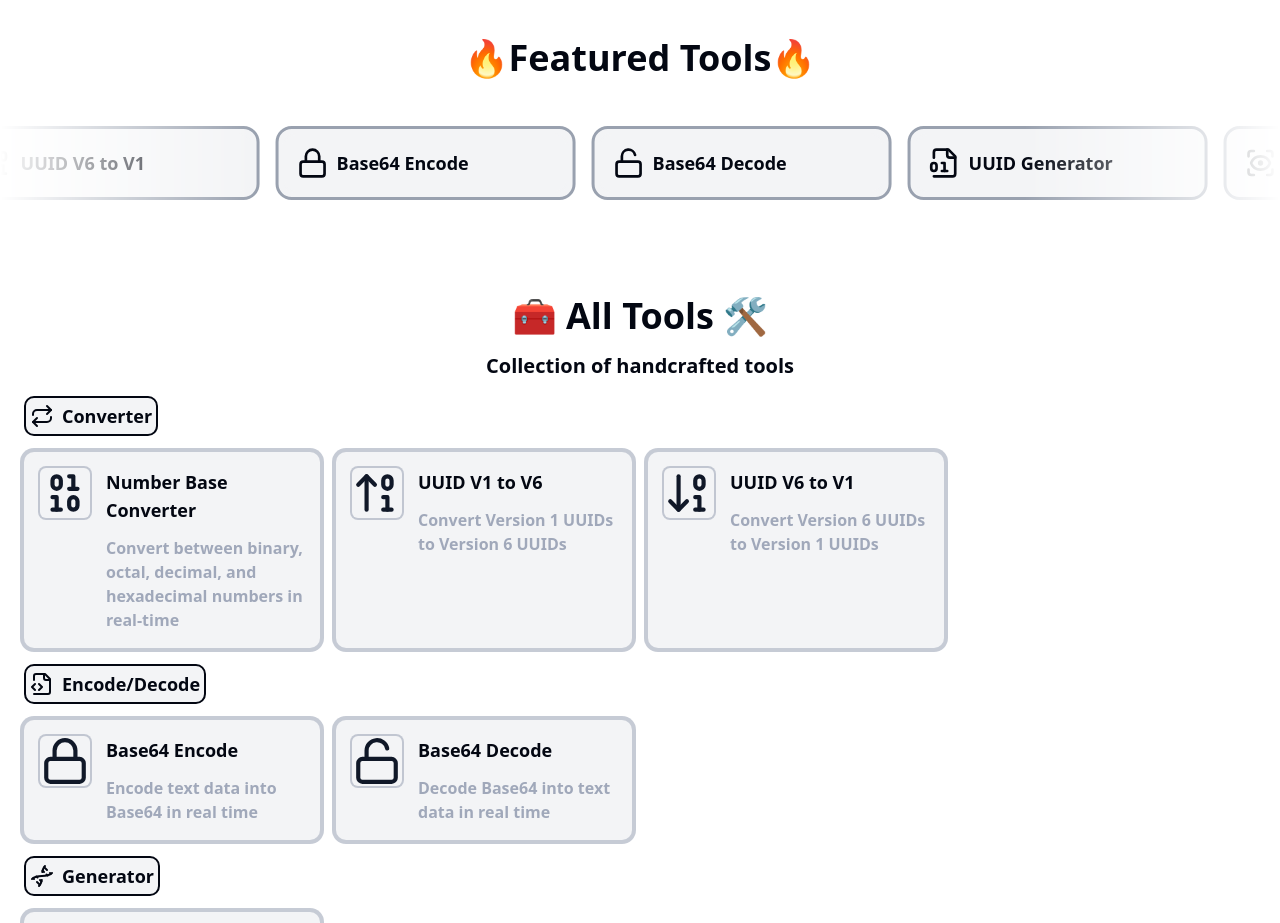
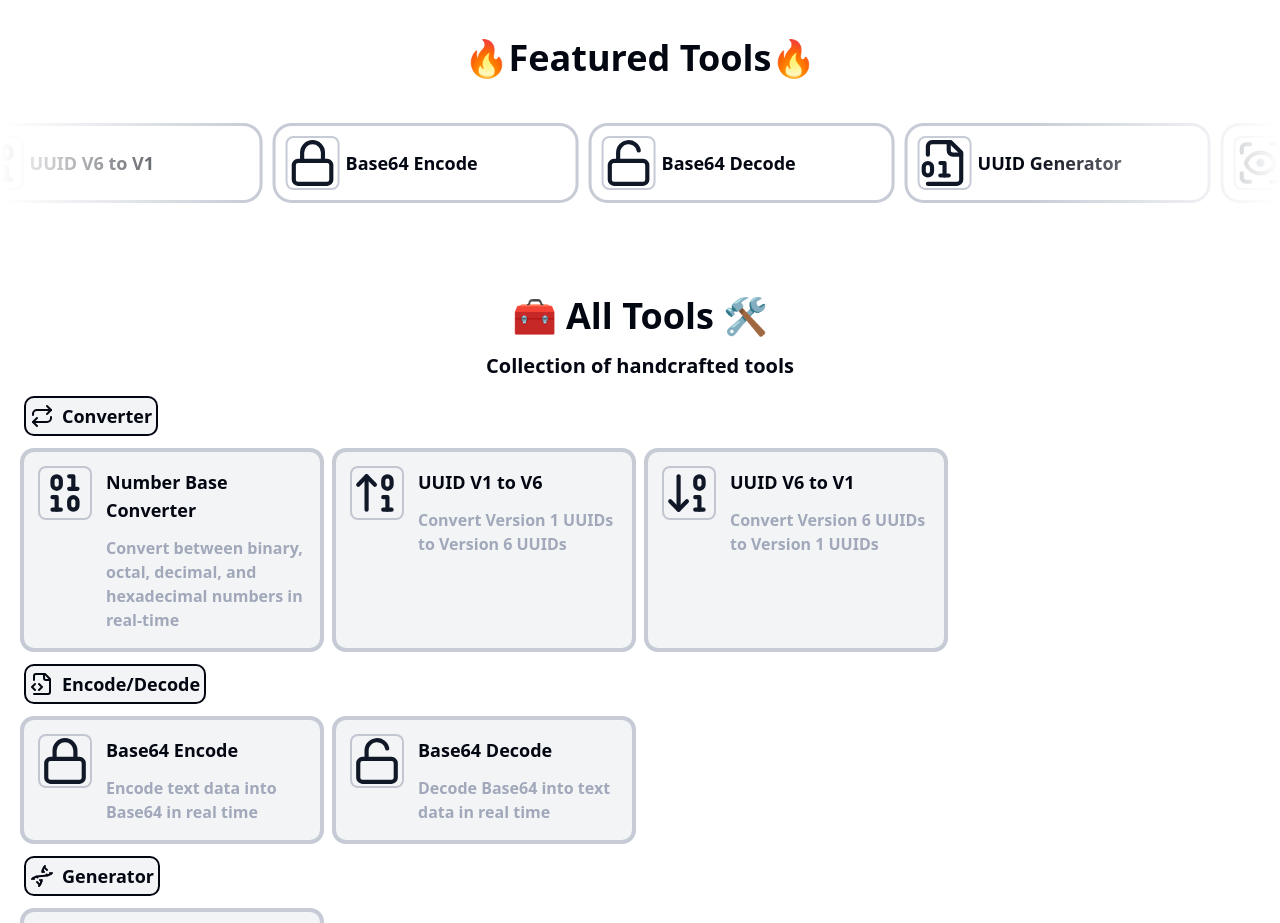
Before and after one commit to sebastianlee90/web-toolbox, a Next.js app: page / in a window 1280 px wide. Shown: the part 840-1763 px from the top of the page. Built offline with nearby package versions, Linux system fonts and the light colour scheme.

Commit message:
Update CSS for each Link to be consistent with the ToolsSelection Component.

```diff
--- a/src/components/ui/infinite-moving-cards.tsx
+++ b/src/components/ui/infinite-moving-cards.tsx
@@ -29,6 +29,7 @@ export function InfiniteMovingCards({
   useEffect(() => {
     addAnimation();
   }, []);
+
   const [start, setStart] = useState(false);
   function addAnimation() {
     if (containerRef.current && scrollerRef.current) {
@@ -90,28 +91,30 @@ export function InfiniteMovingCards({
         )}
       >
         {allTools.map((item) => (
-          <li
+          <Link
             key={item.id}
             className={cn(
-              "relative shrink-0 rounded-2xl p-1",
-              "max-w-full w-[300px] md:w-[300px]",
-              "border-3 border-ring",
-              "bg-secondary"
+              "relative shrink-0 p-3 flex flex-row gap-2 items-center text-nowrap min-w-[300px]",
+              "ring-3 rounded-2xl ring-muted-foreground/60",
+              "hover:inset-ring-blue-500 hover:inset-ring-2",
+              "group"
             )}
+            href={item.href}
           >
-            <Link
-              className={cn(
-                "flex flex-row p-3 gap-2 w-full h-full items-center text-nowrap",
-                "rounded-xl border-2 border-secondary hover:border-blue-400"
-              )}
-              href={item.href}
-            >
-              {item.icon ? <item.icon className="size-8" /> : null}
-              <span className="text-foreground text-lg font-semibold">
-                {item.name}
-              </span>
-            </Link>
-          </li>
+            {item.icon ? (
+              <div
+                className={cn(
+                  "ring-2 rounded-sm ring-muted-foreground/60",
+                  "group-hover:inset-ring-blue-500 group-hover:inset-ring-1"
+                )}
+              >
+                <item.icon className="size-[50px] text-primary" />
+              </div>
+            ) : null}
+            <span className="text-foreground text-lg font-semibold">
+              {item.name}
+            </span>
+          </Link>
         ))}
       </ul>
     </div>
```
